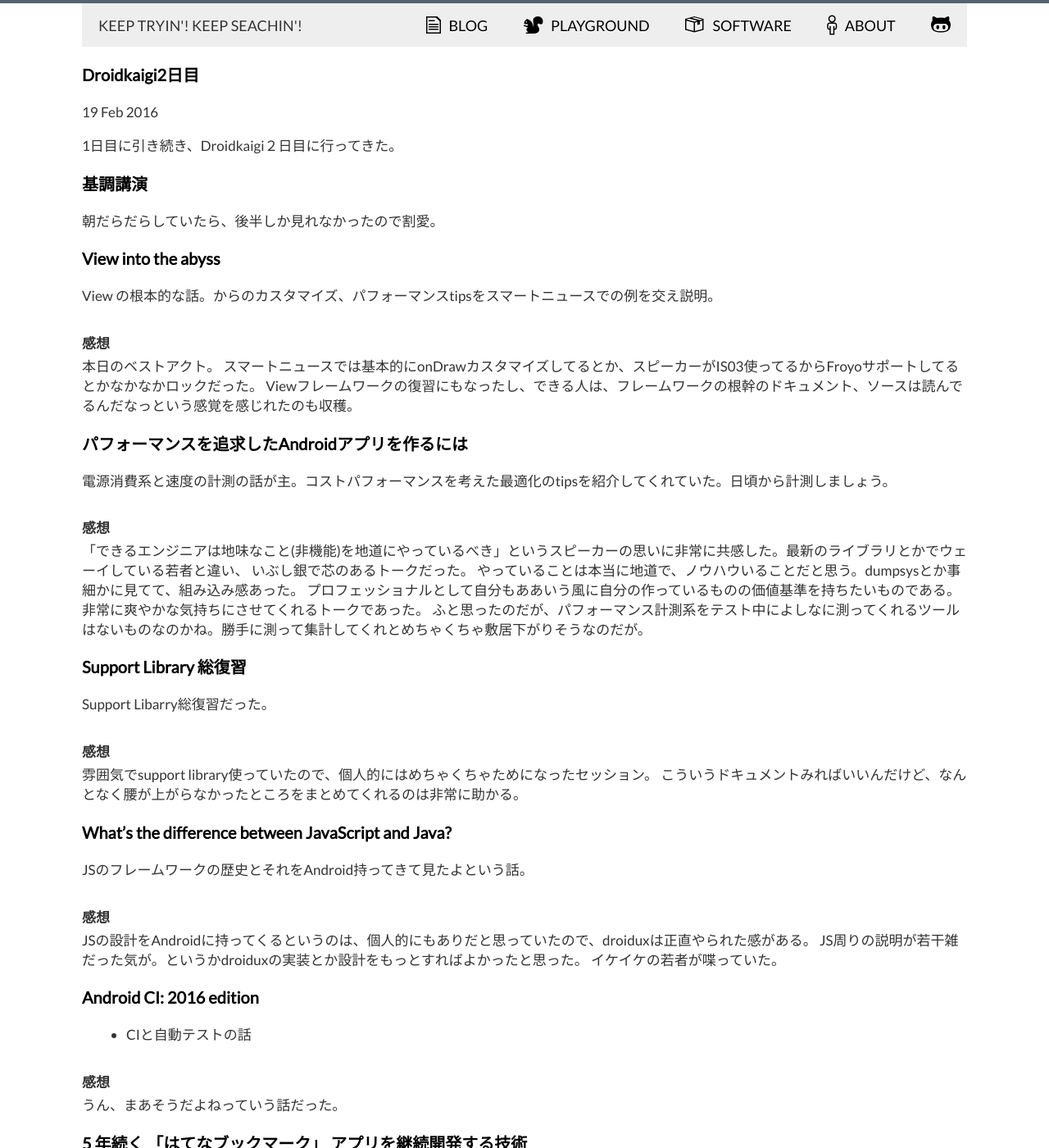
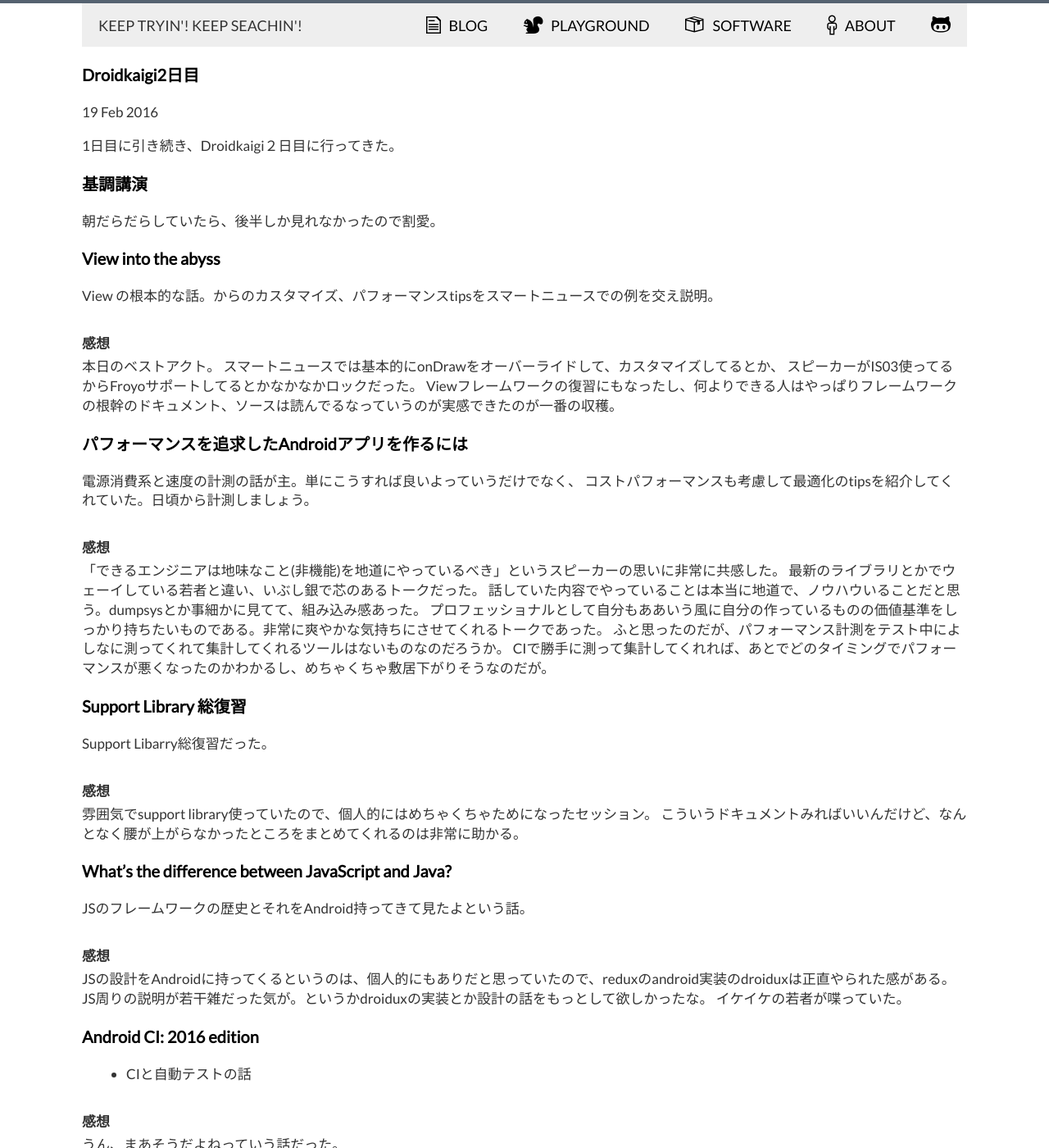
Before and after one commit to kumabook/kumabook.github.io, a Jekyll site: the page built from _posts/2016-02-19-droid-kaigi-second.markdown, in a window 1280 px wide and 1400 px high. Shown: the whole window at 82% size. Built offline with Jekyll 4.4.1, drawn with Linux system fonts in a browser that asks for light colours; comment, search, counter and statistics services are not loaded.

Commit message:
Fix typoe of 2016-02-19-droid-kaigi-second.markdown

```diff
--- a/_posts/2016-02-19-droid-kaigi-second.markdown
+++ b/_posts/2016-02-19-droid-kaigi-second.markdown
@@ -19,19 +19,22 @@ View の根本的な話。からのカスタマイズ、パフォーマンスtip
 ### 感想
 
 本日のベストアクト。
-スマートニュースでは基本的にonDrawカスタマイズしてるとか、スピーカーがIS03使ってるからFroyoサポートしてるとかなかなかロックだった。
-Viewフレームワークの復習にもなったし、できる人は、フレームワークの根幹のドキュメント、ソースは読んでるんだなっという感覚を感じれたのも収穫。
+スマートニュースでは基本的にonDrawをオーバーライドして、カスタマイズしてるとか、
+スピーカーがIS03使ってるからFroyoサポートしてるとかなかなかロックだった。
+Viewフレームワークの復習にもなったし、何よりできる人はやっぱりフレームワークの根幹のドキュメント、ソースは読んでるなっていうのが実感できたのが一番の収穫。
 
 ## パフォーマンスを追求したAndroidアプリを作るには
 
-電源消費系と速度の計測の話が主。コストパフォーマンスを考えた最適化のtipsを紹介してくれていた。日頃から計測しましょう。
+電源消費系と速度の計測の話が主。単にこうすれば良いよっていうだけでなく、
+コストパフォーマンスも考慮して最適化のtipsを紹介してくれていた。日頃から計測しましょう。
 
 ### 感想
-「できるエンジニアは地味なこと(非機能)を地道にやっているべき」というスピーカーの思いに非常に共感した。最新のライブラリとかでウェーイしている若者と違い、
-いぶし銀で芯のあるトークだった。
-やっていることは本当に地道で、ノウハウいることだと思う。dumpsysとか事細かに見てて、組み込み感あった。
-プロフェッショナルとして自分もああいう風に自分の作っているものの価値基準を持ちたいものである。非常に爽やかな気持ちにさせてくれるトークであった。
-ふと思ったのだが、パフォーマンス計測系をテスト中によしなに測ってくれるツールはないものなのかね。勝手に測って集計してくれとめちゃくちゃ敷居下がりそうなのだが。
+「できるエンジニアは地味なこと(非機能)を地道にやっているべき」というスピーカーの思いに非常に共感した。
+最新のライブラリとかでウェーイしている若者と違い、いぶし銀で芯のあるトークだった。
+話していた内容でやっていることは本当に地道で、ノウハウいることだと思う。dumpsysとか事細かに見てて、組み込み感あった。
+プロフェッショナルとして自分もああいう風に自分の作っているものの価値基準をしっかり持ちたいものである。非常に爽やかな気持ちにさせてくれるトークであった。
+ふと思ったのだが、パフォーマンス計測をテスト中によしなに測ってくれて集計してくれるツールはないものなのだろうか。
+CIで勝手に測って集計してくれれば、あとでどのタイミングでパフォーマンスが悪くなったのかわかるし、めちゃくちゃ敷居下がりそうなのだが。
 
 ## Support Library 総復習
 
@@ -47,8 +50,8 @@ Viewフレームワークの復習にもなったし、できる人は、フレ
   JSのフレームワークの歴史とそれをAndroid持ってきて見たよという話。
 
 ### 感想
-JSの設計をAndroidに持ってくるというのは、個人的にもありだと思っていたので、droiduxは正直やられた感がある。
-JS周りの説明が若干雑だった気が。というかdroiduxの実装とか設計をもっとすればよかったと思った。
+JSの設計をAndroidに持ってくるというのは、個人的にもありだと思っていたので、reduxのandroid実装のdroiduxは正直やられた感がある。
+JS周りの説明が若干雑だった気が。というかdroiduxの実装とか設計の話をもっとして欲しかったな。
 イケイケの若者が喋っていた。
 
 ## Android CI: 2016 edition
```
